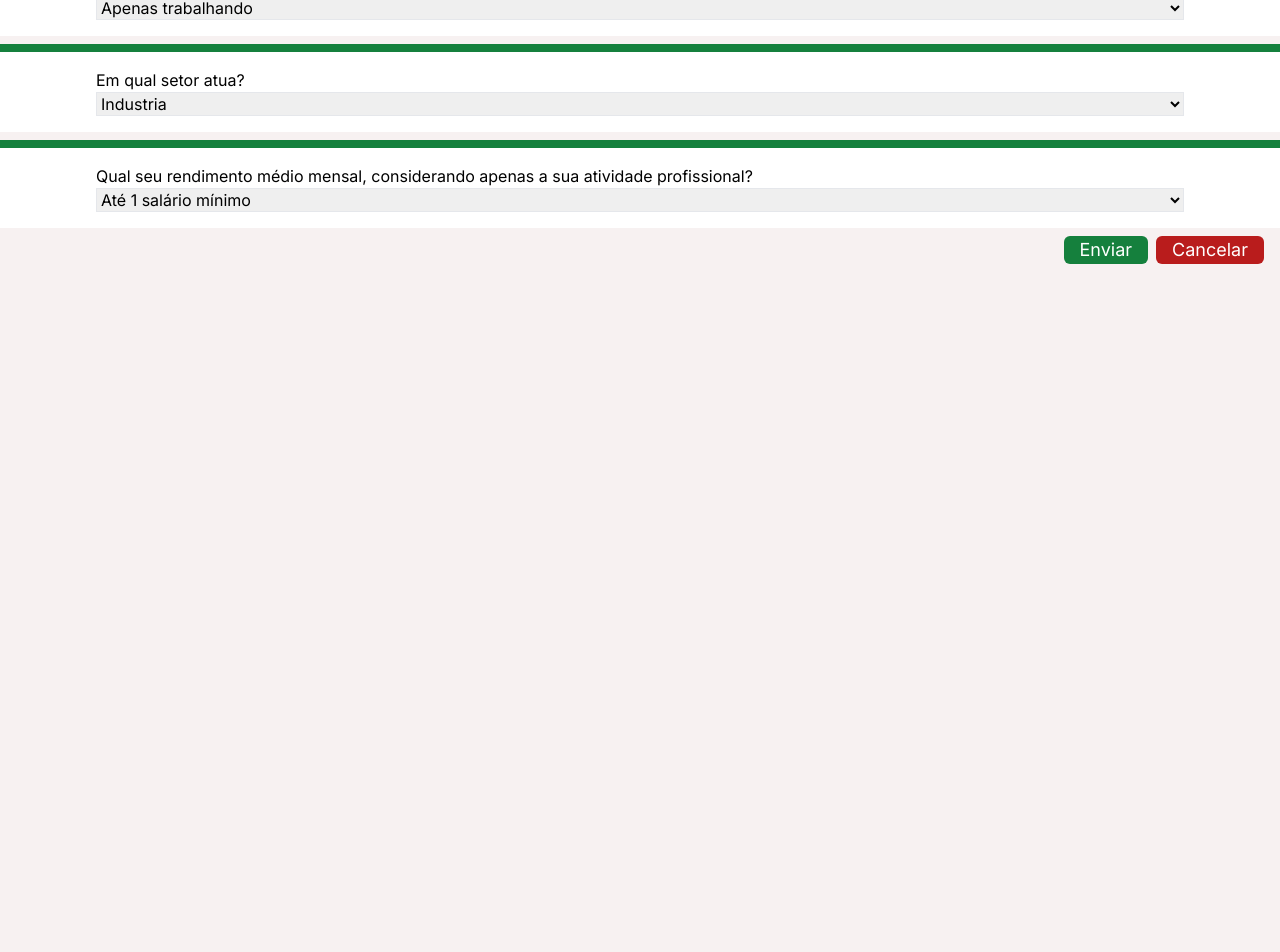
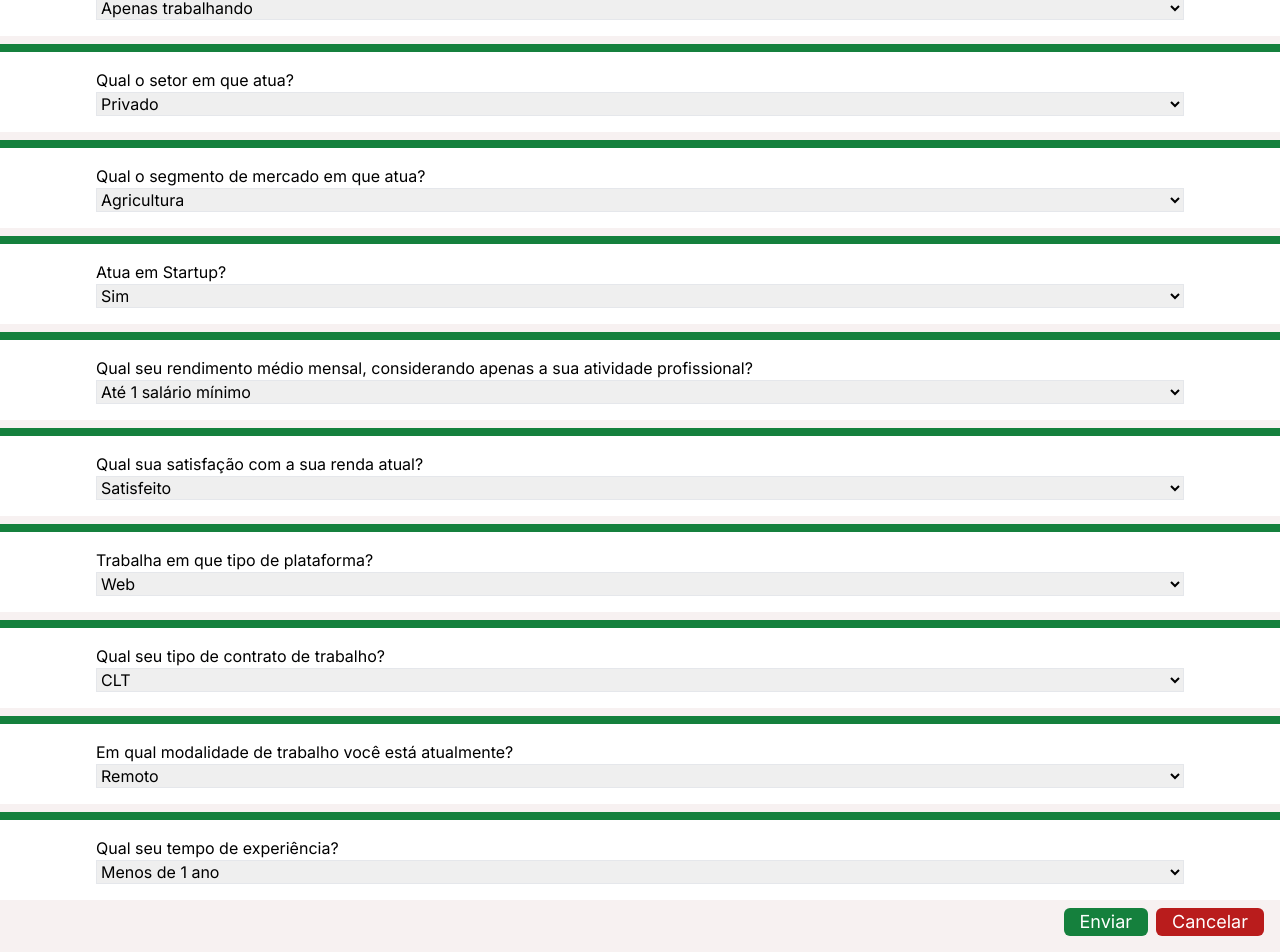
Before and after one commit to guidani/egresso-form, a Next.js app: page /formulario in a window 1280 px wide. Shown: the part 1358-2310 px from the top of the page. Before the commit the page ends 1638 px from the top, so only its background shows below. Built offline with nearby package versions, Linux system fonts and the light colour scheme.

Commit message:
mais questões

```diff
--- a/app/formulario/components/formulario.tsx
+++ b/app/formulario/components/formulario.tsx
@@ -14,6 +14,13 @@ type FormInputs = {
   situacao_trabalho_estudo: string;
   setor_atuacao: string;
   rendimento_medio: string;
+  segmento_mercado: string;
+  atua_startup: string;
+  satisfacao_renda_atual: string;
+  tipo_plataforma: string;
+  tipo_contrato: string;
+  modalidade_trabalho: string;
+  tempo_exp: string;
 };
 
 export default function Formulario() {
@@ -140,17 +147,63 @@ export default function Formulario() {
             </option>
           </select>
         </div>
+
         <div className="flex flex-col bg-white border-t-8 border-green-700 p-2 md:px-24 md:py-4">
-          <label htmlFor="setor_atuacao">Em qual setor atua?</label>
+          <label htmlFor="setor_atuacao">Qual o setor em que atua?</label>
           <select {...register("setor_atuacao")} className="border">
-            <option value="industria">Industria</option>
-            <option value="servicos">Serviços</option>
-            <option value="agricultura">Agricultura</option>
-            <option value="pecuaria">Pecuária</option>
-            <option value="extrativismo">Extrativismo</option>
+            <option value="industria">Privado</option>
+            <option value="servicos">Público</option>
+            <option value="agricultura">Terceiro setor</option>
             <option value="outro">Outro</option>
           </select>
         </div>
+
+        <div className="flex flex-col bg-white border-t-8 border-green-700 p-2 md:px-24 md:py-4">
+          <label htmlFor="segmento_mercado">
+            Qual o segmento de mercado em que atua?
+          </label>
+          <select {...register("segmento_mercado")} className="border">
+            <option value="agricultura">Agricultura</option>
+            <option value="comunicacao_midia">Comunicação e mídia</option>
+            <option value="construcao_engenharia">
+              Construção e engenharia
+            </option>
+            <option value="consultoria_negocios">Consultoria e negócios</option>
+            <option value="educacao_pesq_cientifica">
+              Educação e Pesquisa Científica
+            </option>
+            <option value="energia_meio_ambiente">
+              Energia e Meio Ambiente
+            </option>
+            <option value="entretenimento">Entretenimento</option>
+            <option value="games">Games</option>
+            <option value="governo_administracao_publica">
+              Governo e administração pública
+            </option>
+            <option value="imobiliario">Imobiliário</option>
+            <option value="industria">Indústria</option>
+            <option value="produtos_software">Produtos de Software</option>
+            <option value="recursos_humanos">Recursos Humanos</option>
+            <option value="saude">Saude</option>
+            <option value="seguros">Seguros</option>
+            <option value="serv_financeiros">Serviços financeiros</option>
+            <option value="transp_logistica">Transporte e Logística</option>
+            <option value="varejo_com_eletronico">
+              Varejo e comércio eletrônico
+            </option>
+            <option value="viagem_turismo">Viagem e Turismo</option>
+            <option value="outro">Outro</option>
+          </select>
+        </div>
+
+        <div className="flex flex-col bg-white border-t-8 border-green-700 p-2 md:px-24 md:py-4">
+          <label htmlFor="atua_startup">Atua em Startup?</label>
+          <select {...register("atua_startup")} className="border">
+            <option value="sim">Sim</option>
+            <option value="nao">Não</option>
+          </select>
+        </div>
+
         <div className="flex flex-col bg-white border-t-8 border-green-700 p-2 md:px-24 md:py-4">
           <label htmlFor="rendimento_medio">
             Qual seu rendimento médio mensal, considerando apenas a sua
@@ -175,6 +228,77 @@ export default function Formulario() {
             </option>
           </select>
         </div>
+
+        <div className="flex flex-col bg-white border-t-8 border-green-700 p-2 md:px-24 md:py-4">
+          <label htmlFor="satisfacao_renda_atual">
+            Qual sua satisfação com a sua renda atual?
+          </label>
+          <select {...register("satisfacao_renda_atual")} className="border">
+            <option value="satisfeito">Satisfeito</option>
+            <option value="insatisfeito">Insatisfeito</option>
+            <option value="indiferente">Indiferente</option>
+            <option value="muito_satisfeito">Muito Satisfeito</option>
+            <option value="muito_insatisfeito">Muito Insatisfeito</option>
+          </select>
+        </div>
+
+        <div className="flex flex-col bg-white border-t-8 border-green-700 p-2 md:px-24 md:py-4">
+          <label htmlFor="tipo_plataforma">
+            Trabalha em que tipo de plataforma?
+          </label>
+          <select {...register("tipo_plataforma")} className="border">
+            <option value="web">Web</option>
+            <option value="backend">Back-End</option>
+            <option value="dados">Dados</option>
+            <option value="mobile">Mobile</option>
+            <option value="qa">QA</option>
+            <option value="desktop">Desktop</option>
+            <option value="devops">DevOPS</option>
+            <option value="banco_de_dados">Banco de Dados</option>
+            <option value="embarcados">Embarcados</option>
+            <option value="seg_info">Segurança da Informação</option>
+            <option value="games">Games</option>
+            <option value="iot">IoT</option>
+            <option value="outros">Outros</option>
+          </select>
+        </div>
+
+        <div className="flex flex-col bg-white border-t-8 border-green-700 p-2 md:px-24 md:py-4">
+          <label htmlFor="tipo_contrato">
+            Qual seu tipo de contrato de trabalho?
+          </label>
+          <select {...register("tipo_contrato")} className="border">
+            <option value="clt">CLT</option>
+            <option value="pj">PJ</option>
+          </select>
+        </div>
+
+        <div className="flex flex-col bg-white border-t-8 border-green-700 p-2 md:px-24 md:py-4">
+          <label htmlFor="modalidade_trabalho">
+            Em qual modalidade de trabalho você está atualmente?
+          </label>
+          <select {...register("modalidade_trabalho")} className="border">
+            <option value="remoto">Remoto</option>
+            <option value="hibrido">Hibrido</option>
+            <option value="presencial">Presencial</option>
+          </select>
+        </div>
+
+        <div className="flex flex-col bg-white border-t-8 border-green-700 p-2 md:px-24 md:py-4">
+          <label htmlFor="tempo_exp">Qual seu tempo de experiência?</label>
+          <select {...register("tempo_exp")} className="border">
+            <option value="menos_1_ano">Menos de 1 ano</option>
+            <option value="entre_1_2_anos">Entre 1 e 2 anos</option>
+            <option value="entre_2_4_anos">Entre 2 e 4 anos</option>
+            <option value="entre_4_6_anos">Entre 4 e 6 anos</option>
+            <option value="entre_6_8_anos">Entre 6 e 8 anos</option>
+            <option value="entre_8_10_anos">Entre 8 e 10 anos</option>
+            <option value="entre_10_15_anos">Entre 10 e 15 anos</option>
+            <option value="entre_15_20_anos">Entre 15 e 20 anos</option>
+            <option value="mais_20_anos">Mais de 20 anos</option>
+          </select>
+        </div>
+
         <div className="flex justify-end gap-2 mx-4">
           <input
             type="submit"
--- a/app/layout.tsx
+++ b/app/layout.tsx
@@ -1,22 +1,22 @@
-import './globals.css'
-import { Inter } from 'next/font/google'
+import { Inter } from "next/font/google";
+import "./globals.css";
 
-const inter = Inter({ subsets: ['latin'] })
+const inter = Inter({ subsets: ["latin"] });
 
 export const metadata = {
-  title: 'Portal de egressos',
-  description: 'Portal de egresssos',
-  author: 'Guilherme Daniel'
-}
+  title: "Portal de egressos",
+  description: "Portal de egresssos",
+  author: "Guilherme Daniel",
+};
 
 export default function RootLayout({
   children,
 }: {
-  children: React.ReactNode
+  children: React.ReactNode;
 }) {
   return (
     <html lang="pt-br">
       <body className={inter.className}>{children}</body>
     </html>
-  )
+  );
 }
```
Also changed, not shown: app/page.tsx (+6 -4 lines).
